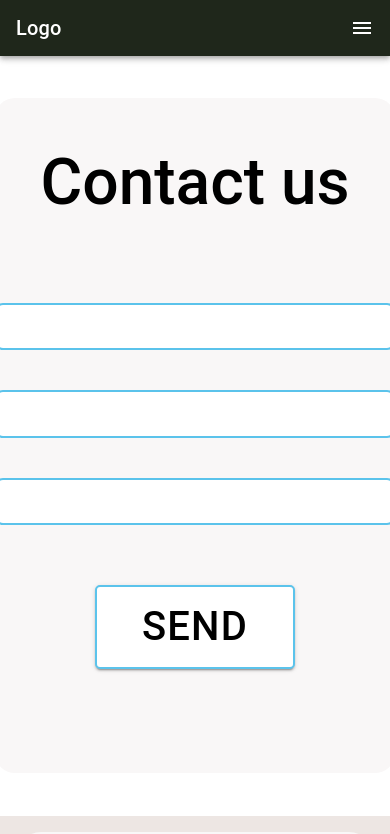
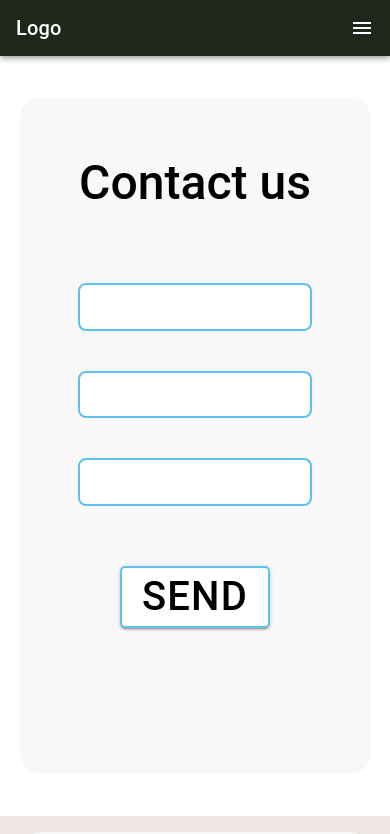
Before and after one commit to Prisberg/nr1team, a React (Create React App) app: page /contact in a window 390 px wide. Shown: the top 834 px of the page. Built offline with nearby package versions, Linux system fonts and the light colour scheme.

Commit message:
added mobile responsiveness to css

```diff
--- a/src/components/main/contact/Contact.css
+++ b/src/components/main/contact/Contact.css
@@ -12,7 +12,7 @@ div.contact-bg {
   flex-direction: column;
   background: #f9f7f7;
   border-radius: 20px;
-  width: 1226px;
+  width: 80vw;
   height: 80vh;
 }
 
@@ -29,7 +29,9 @@ button.contact, button.contact:hover {
   border: 2px solid #5bc3eb;
   border-radius: 5px;
   color: black;
+  line-height: 48px;
 }
+
 
 .contact-input {
   width: 400px;
@@ -51,3 +53,20 @@ h1.contact-title {
 input[type="text"] {
   font-size: 24px;
 }
+
+@media only screen and (max-width: 640px) {
+  h1.contact-title {
+    font-size: 48px;
+    margin-top: 10px;
+  }
+  div.contact-bg {
+    width: 90vw;
+  }
+  .contact-input {
+    width: 60vw;
+  }
+
+  button.contact {
+    width: 150px;
+  }
+}
```
